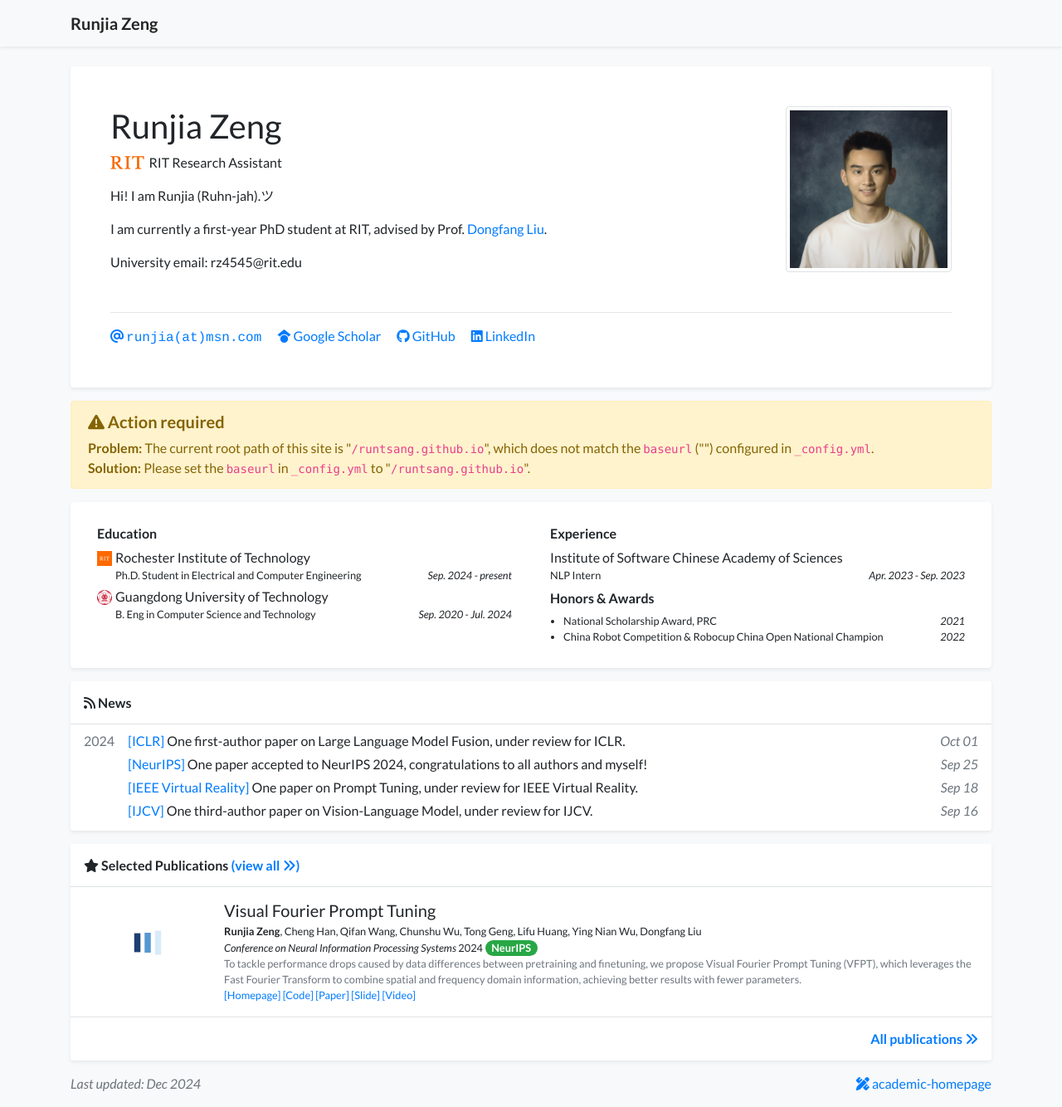
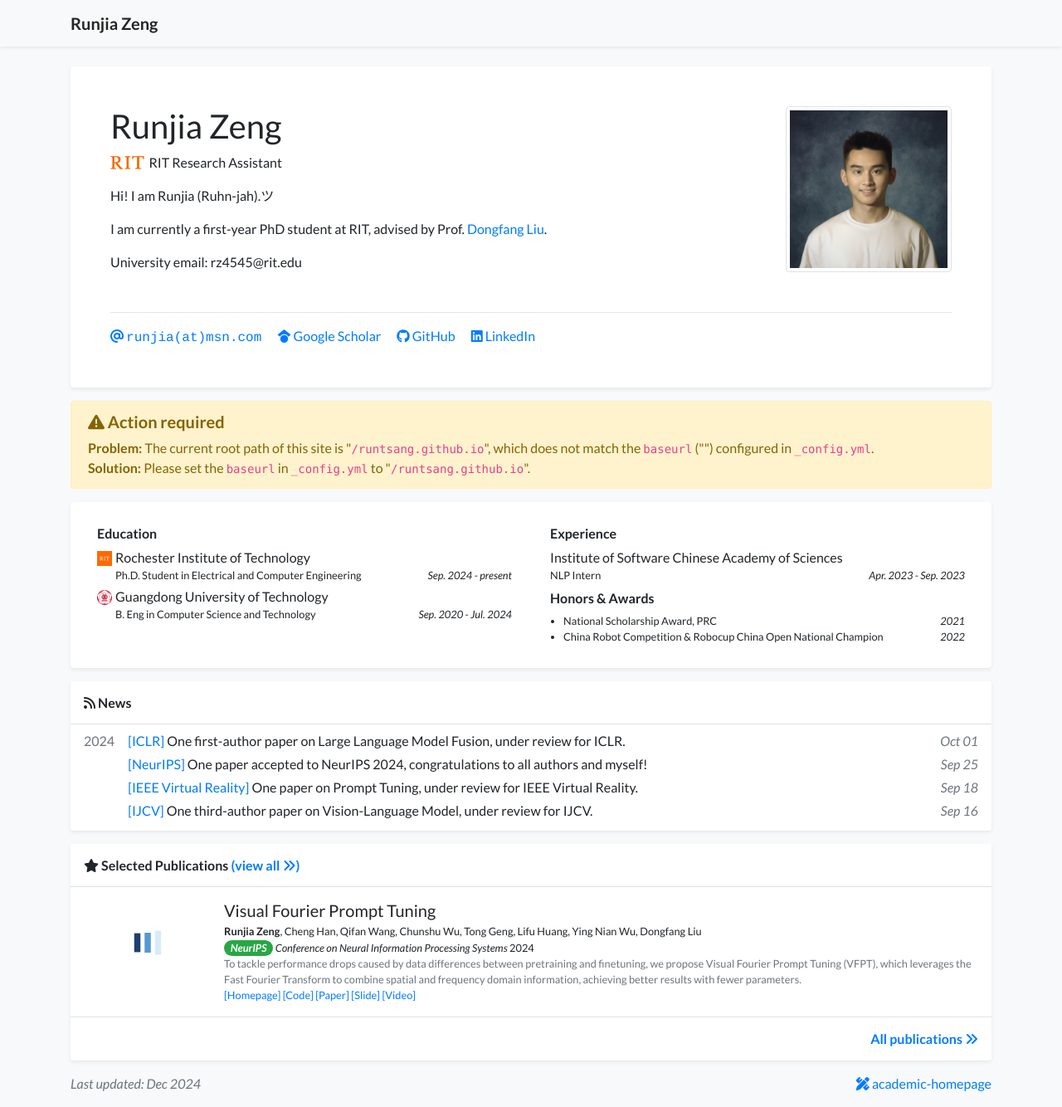
Before and after one commit to runtsang/runtsang.github.io, a Jekyll site: the page built from index.html, in a window 1280 px wide and 1334 px high. Shown: the whole window at 83% size. Built offline with Jekyll 4.4.1, drawn with Linux system fonts in a browser that asks for light colours; nearby versions of some CDN libraries; a style sheet for code colours, icons or effects is not loaded.

Commit message:
change position 2

```diff
--- a/_includes/widgets/publication_item.html
+++ b/_includes/widgets/publication_item.html
@@ -11,7 +11,7 @@
         <div class="col-md-9 col-xl-10 p-3 pl-md-0">
             <h5 class="mt-0 mb-1 font-weight-normal">{{ item.title }}</h5>
             <p class="mt-0 mb-0 small">{% include widgets/author_list.html authors=item.authors %}</p>
-            <p class="mt-0 mb-0 small">{{item.pub_pre}}<i>{{ item.pub }}</i>{{ item.pub_post }} {{ item.pub_date }} {{ item.pub_last }}</p>
+            <p class="mt-0 mb-0 small">{{item.pub_pre}}<i>{{ item.pub_last }} {{ item.pub }}</i>{{ item.pub_post }} {{ item.pub_date }} </p>
             <p class="mt-0 mb-0 small text-muted">{{ item.abstract }}</p>
 
             <p class="small pb-0 mb-0 lh-125 text-muted abstract-links">
```
